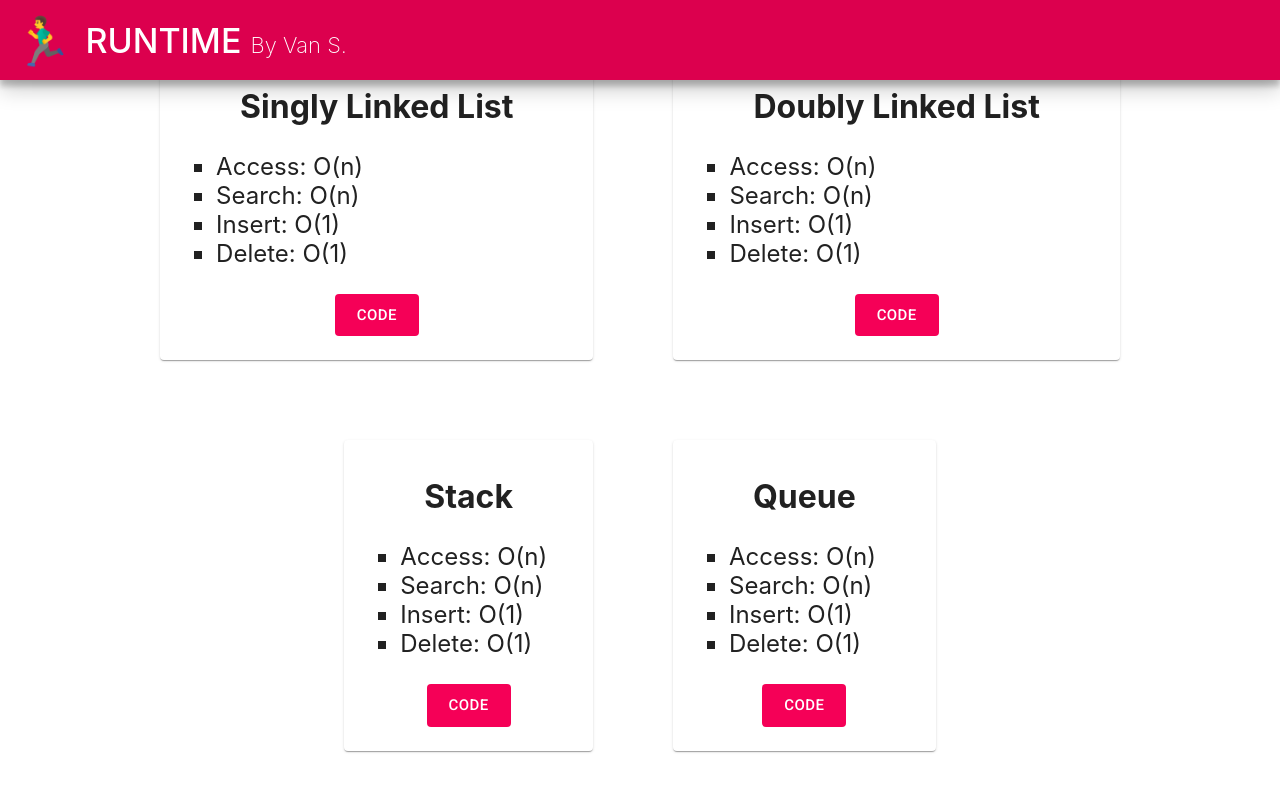
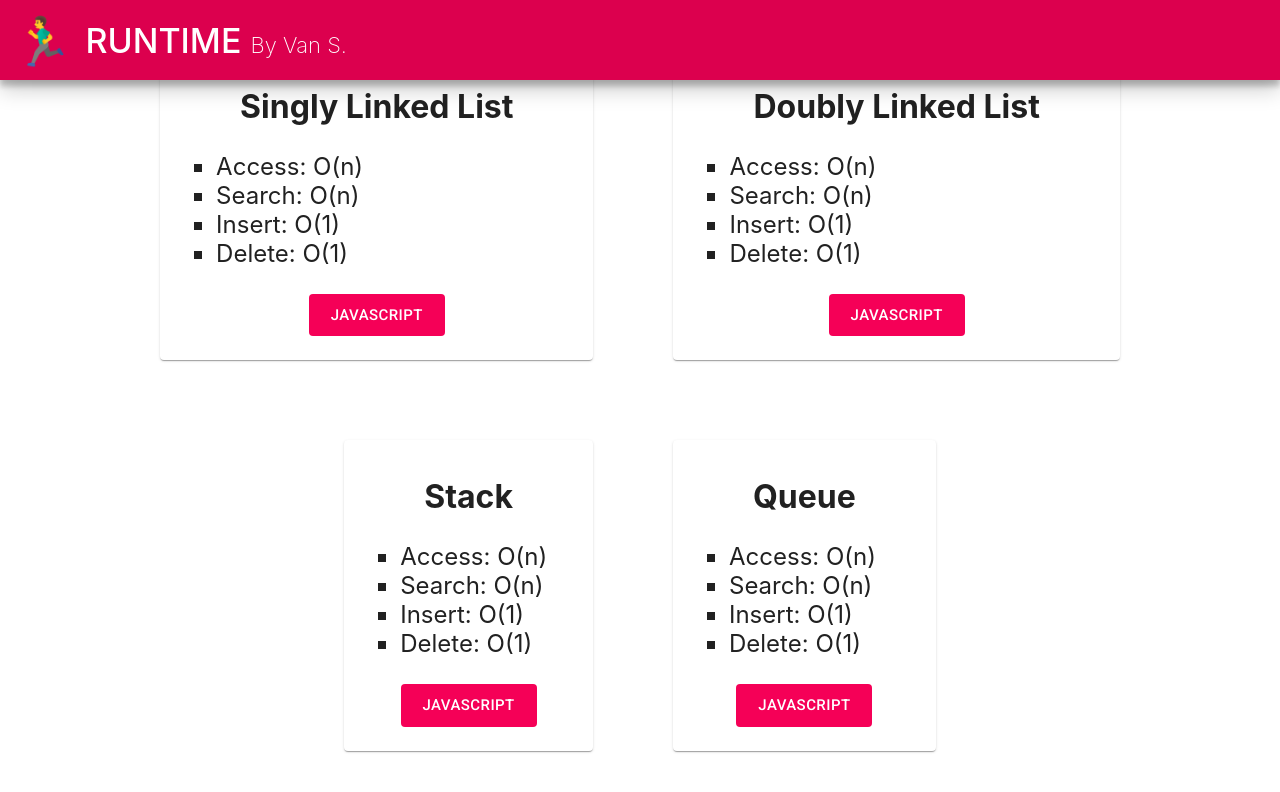
Before and after one commit to Hi-Van/runtime-sheet, a React (Create React App) app: page / in a window 1280 px wide. Shown: the top 792 px of the page. Built offline with nearby package versions, Linux system fonts and the light colour scheme.

Commit message:
Button names

```diff
--- a/src/App.js
+++ b/src/App.js
@@ -19,7 +19,7 @@ function App() {
                 <li>Insert: O(1)</li>
                 <li>Delete: O(1)</li>
               </ul>
-              <a href="https://github.com/Hi-Van/DSA-in-JavaScript/blob/master/SLL.js" target="_blank" rel="noopener noreferrer"><Button variant="contained" color="secondary" size="large" style={{ display:'block', margin:'auto'}} disableElevation >Code</Button></a>
+              <a href="https://github.com/Hi-Van/DSA-in-JavaScript/blob/master/SLL.js" target="_blank" rel="noopener noreferrer"><Button variant="contained" color="secondary" size="large" style={{ display:'block', margin:'auto'}} disableElevation >JavaScript</Button></a>
             </CardContent>
           </Card>
 
@@ -32,7 +32,7 @@ function App() {
                 <li>Insert: O(1)</li>
                 <li>Delete: O(1)</li>
               </ul>
-              <a href="https://github.com/Hi-Van/DSA-in-JavaScript/blob/master/DLL.js" target="_blank" rel="noopener noreferrer"><Button variant="contained" color="secondary" size="large" style={{ display:'block', margin:'auto'}} disableElevation >Code</Button></a>
+              <a href="https://github.com/Hi-Van/DSA-in-JavaScript/blob/master/DLL.js" target="_blank" rel="noopener noreferrer"><Button variant="contained" color="secondary" size="large" style={{ display:'block', margin:'auto'}} disableElevation >JavaScript</Button></a>
             </CardContent>
           </Card>
 
@@ -45,7 +45,7 @@ function App() {
                 <li>Insert: O(1)</li>
                 <li>Delete: O(1)</li>
               </ul>
-              <a href="https://github.com/Hi-Van/DSA-in-JavaScript/blob/master/Stack.js" target="_blank" rel="noopener noreferrer"><Button variant="contained" color="secondary" size="large" style={{ display:'block', margin:'auto'}} disableElevation >Code</Button></a>
+              <a href="https://github.com/Hi-Van/DSA-in-JavaScript/blob/master/Stack.js" target="_blank" rel="noopener noreferrer"><Button variant="contained" color="secondary" size="large" style={{ display:'block', margin:'auto'}} disableElevation >JavaScript</Button></a>
             </CardContent>
           </Card>
 
@@ -58,7 +58,7 @@ function App() {
                 <li>Insert: O(1)</li>
                 <li>Delete: O(1)</li>
               </ul>
-              <a href="https://github.com/Hi-Van/DSA-in-JavaScript/blob/master/Queue.js" target="_blank" rel="noopener noreferrer"><Button variant="contained" color="secondary" size="large" style={{ display:'block', margin:'auto'}} disableElevation >Code</Button></a>
+              <a href="https://github.com/Hi-Van/DSA-in-JavaScript/blob/master/Queue.js" target="_blank" rel="noopener noreferrer"><Button variant="contained" color="secondary" size="large" style={{ display:'block', margin:'auto'}} disableElevation >JavaScript</Button></a>
             </CardContent>
           </Card>
         </Box>
```
